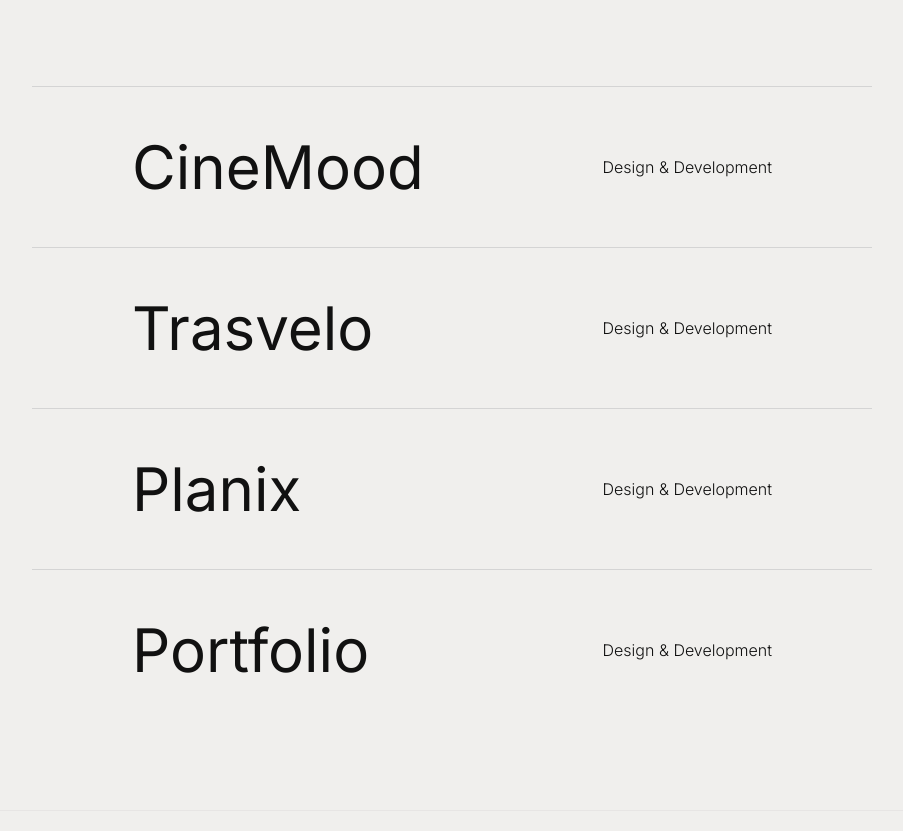
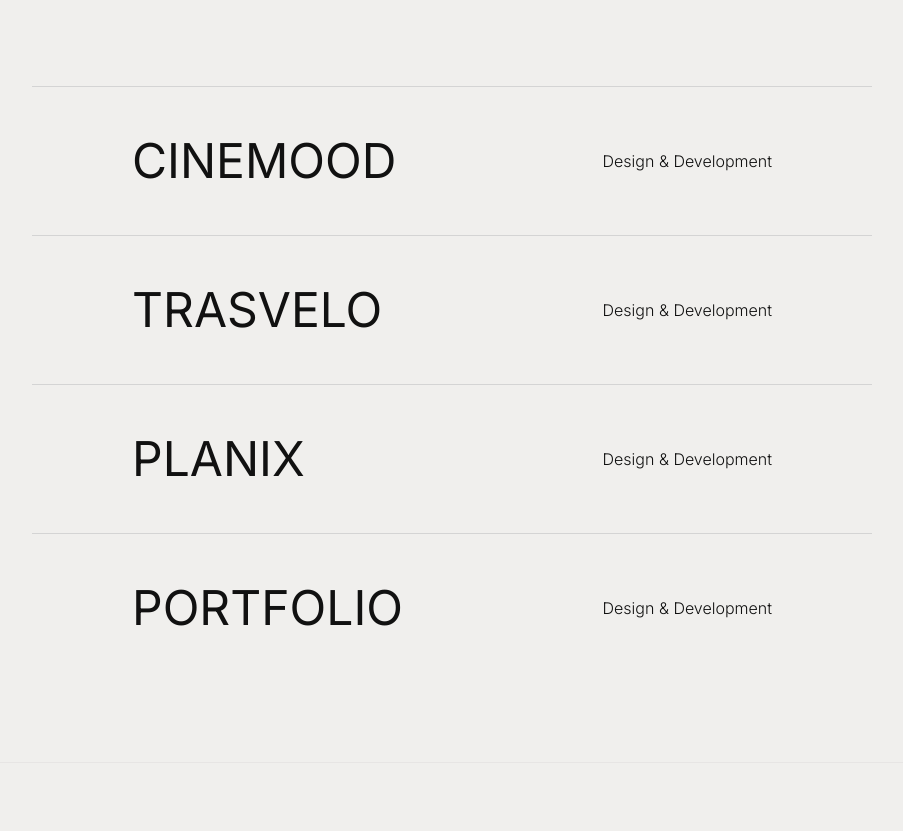
Before and after one commit to mauromltn/portfolio, a Next.js app: page / in a window 1280 px wide. Shown: the part 560-1391 px from the top of the page, without its empty margins (188-1091 px from the left). Built offline with nearby package versions, Linux system fonts and the light colour scheme.

Commit message:
feat: Update project titles and types to uppercase and adjust animation durations in DetailsCard

```diff
--- a/src/components/ProjectModal/DetailsCard.tsx
+++ b/src/components/ProjectModal/DetailsCard.tsx
@@ -27,7 +27,7 @@ export default function DetailsCard({ index, mockup, title, type, link }: Projec
       <>
          <motion.div
             onClick={() => window.open(`${link}`, '_blank')}
-            className='group w-full rounded-xl transition-all duration-300 ease-in-out cursor-pointer'
+            className='group w-full transition-all duration-300 ease-in-out cursor-pointer'
             onMouseEnter={() => setIsHovered(true)}
             onMouseLeave={() => setIsHovered(false)}
             initial='initial'
@@ -50,7 +50,7 @@ export default function DetailsCard({ index, mockup, title, type, link }: Projec
                      hovered: { y: '-100%', opacity: 0 },
                   }}
                   transition={{
-                     duration: 0.3,
+                     duration: 0.45,
                      ease: [0.33, 1, 0.68, 1]
                   }}
                   className='flex items-center'
@@ -67,7 +67,7 @@ export default function DetailsCard({ index, mockup, title, type, link }: Projec
                      hovered: { y: 0, opacity: 1 }
                   }}
                   transition={{
-                     duration: 0.3,
+                     duration: 0.45,
                      ease: [0.33, 1, 0.68, 1]
                   }}
                   className='absolute inset-0 flex items-center'
--- a/src/components/ProjectModal/ProjectCard.tsx
+++ b/src/components/ProjectModal/ProjectCard.tsx
@@ -8,7 +8,7 @@ export default function ProjectCard({ index, title, link, setModal }: ProjectCar
          onMouseLeave={() => setModal({ active: false, index })}
          onClick={() => window.open(`${link}`, '_blank')}
       >
-         <h2 className="text-2xl lg:text-6xl group-hover:translate-x-2.5 duration-200 group-active:translate-x-2.5">{title}</h2>
+         <h2 className="text-xl lg:text-5xl group-hover:translate-x-2.5 duration-200 group-active:translate-x-2.5">{title}</h2>
          <p className='text-xs lg:text-base font-light group-hover:-translate-x-2.5 duration-200 group-active:-translate-x-2.5'>Design & Development</p>
       </div>
    )
--- a/src/data/projectsData.ts
+++ b/src/data/projectsData.ts
@@ -5,32 +5,32 @@ import portfolioMockup from '../../public/projects/portfolio-mockup.webp';
 
 export const projectsData = [
    {
-      title: "CineMood",
-      type: "Web Application",
+      title: "CINEMOOD",
+      type: "WEB APPLICATION",
       src: "/projects/cinemood.png",
       mockup: cinemoodMockup,
       color: "#f1faee",
       link: "https://cinemood.it"
    },
    {
-      title: "Trasvelo",
-      type: "Travel App",
+      title: "TRASVELO",
+      type: "TRAVEL APP",
       src: "/projects/trasvelo.png",
       mockup: trasveloMockup,
       color: "#a8dadc",
       link: "https://trasvelo.vercel.app"
    },
    {
-      title: "Planix",
-      type: "Productivity App",
+      title: "PLANIX",
+      type: "PRODUCTIVITY APP",
       src: "/projects/planix.png",
       mockup: planixMockup,
       color: "#e63946",
       link: "/notavailable"
    },
    {
-      title: "Portfolio",
-      type: "Portfolio Website",
+      title: "PORTFOLIO",
+      type: "PORTFOLIO WEBSITE",
       src: "/projects/portfolio.png",
       mockup: portfolioMockup,
       color: "#e5e5e5",
```
